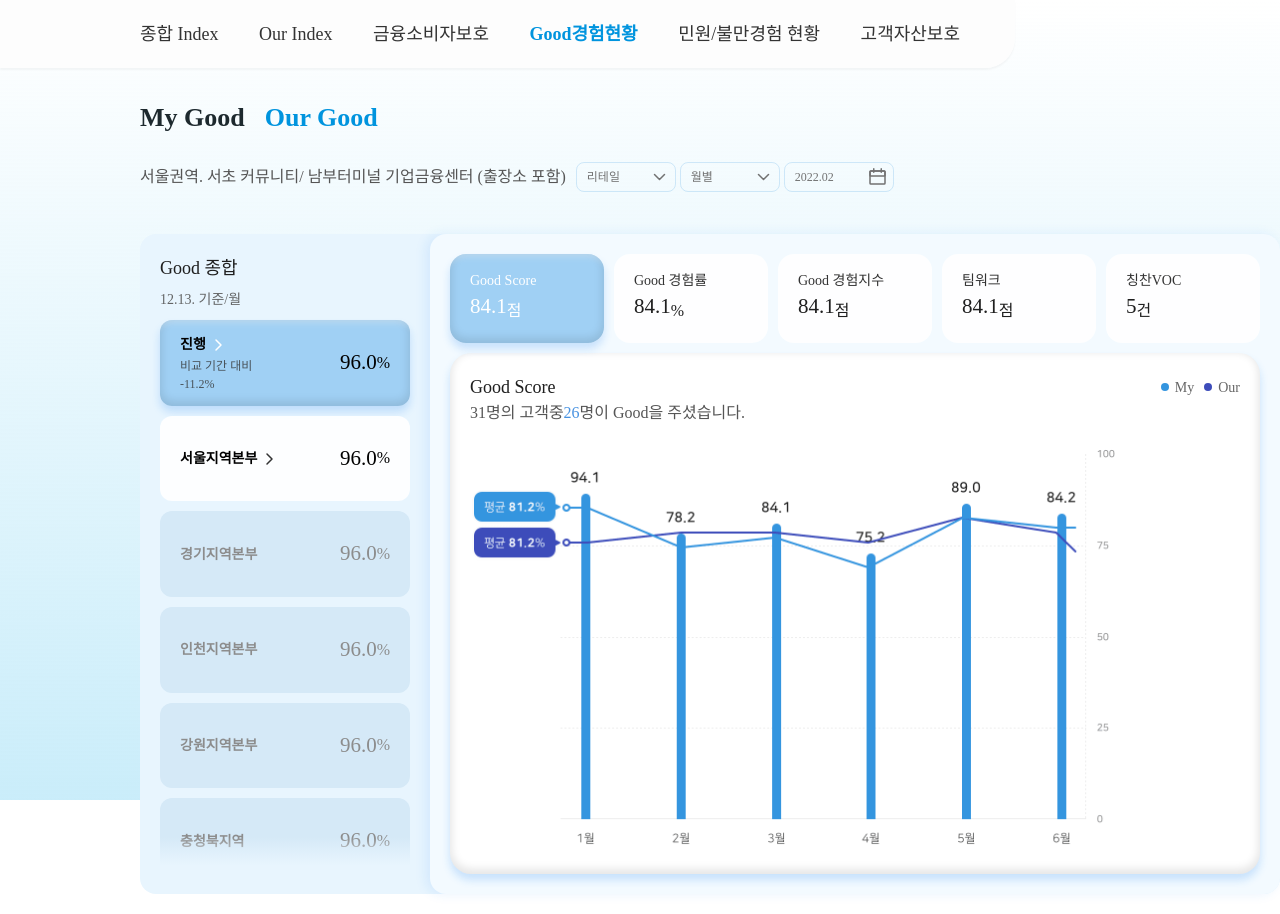
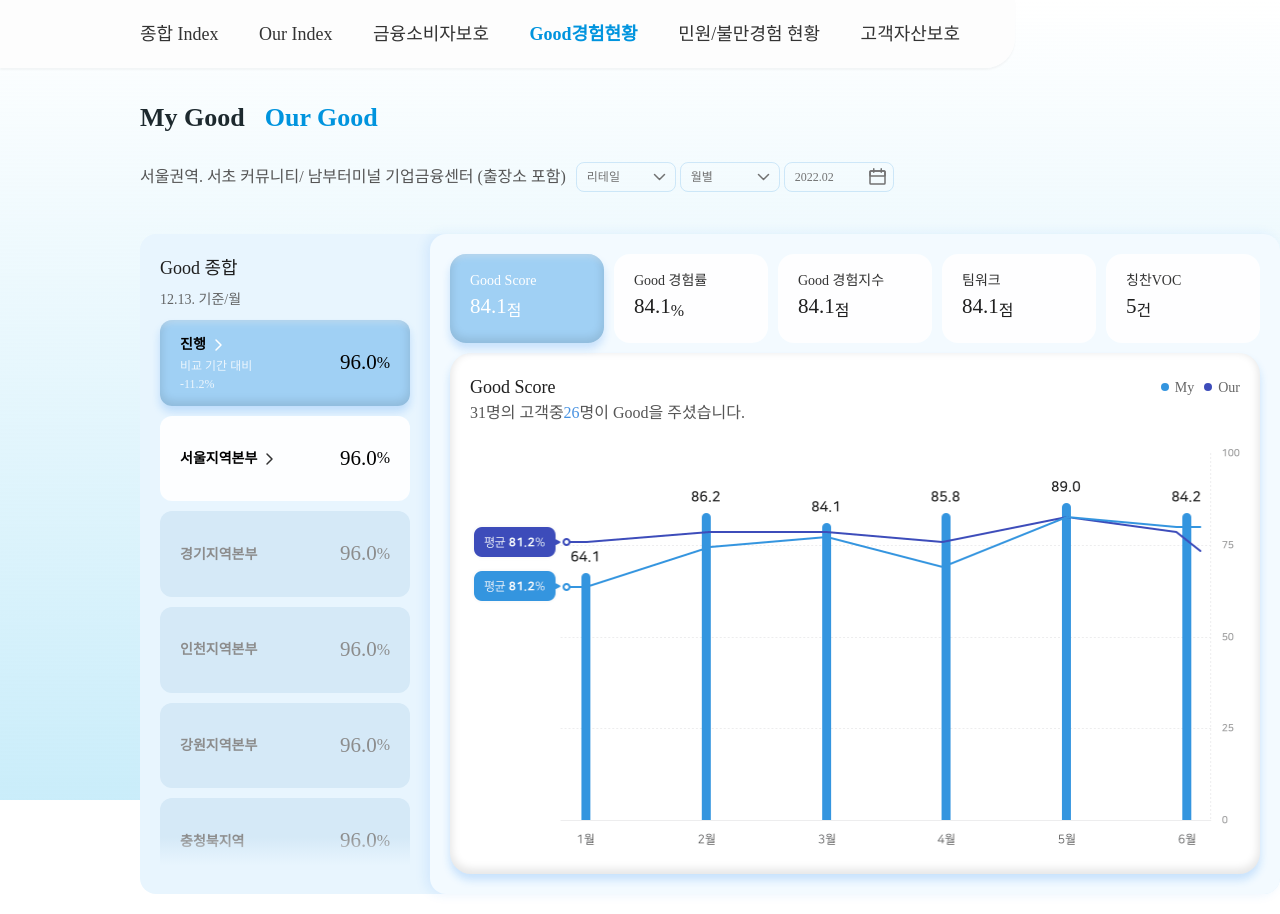
Before and after one commit to csdp0106o2ux/sinhanProject, a React (Create React App) app: page /goodTab2 in a window 1280 px wide. Shown: the top 914 px of the page. Built offline with nearby package versions, Linux system fonts and the light colour scheme.

Commit message:
feat: add handler inside goodTab2 pages

```diff
--- a/src/components/scoreGraphCard/ScoreGraphCard.jsx
+++ b/src/components/scoreGraphCard/ScoreGraphCard.jsx
@@ -2,6 +2,7 @@ import React from 'react';
 import { styled } from 'styled-components';
 
 import GraphImage from '../../assets/images/goodScoreGraph.png';
+import GraphImageAll from '../../assets/images/goodScoreGraph2.png';
 
 const Container = styled.div`
     margin-right: 10px;
@@ -47,9 +48,8 @@ const SubText = styled.span`
 `;
 
 const Graph = styled.img`
-    width: 645px;
+    width: ${(props) => (props.goodTab2 ? '770px' : '645px')};
     height: 406px;
-    object-fit: contain;
 `;
 
 const FlexWrap = styled.div`
@@ -103,7 +103,7 @@ const ScoreGraphCard = (props) => {
                 <SubText pictonBlue>26</SubText>
                 <SubText>명이 Good을 주셨습니다.</SubText>
             </SubTextWrap>
-            <Graph src={GraphImage} />
+            {props.status === '진행' ? <Graph goodTab2={props.goodTab2} src={GraphImageAll} /> : <Graph goodTab2={props.goodTab2} src={GraphImage} />}
         </Container>
     );
 };
--- a/src/pages/goodTab2/components/areaCard/AreaCard.jsx
+++ b/src/pages/goodTab2/components/areaCard/AreaCard.jsx
@@ -46,7 +46,7 @@ const SubText = styled.p`
     font-style: normal;
     line-height: 1.5;
     letter-spacing: normal;
-    color: ${(props) => (props.checked ? '#333' : '#fff')};
+    color: ${(props) => (props.checked ? '#fff' : '#333')};
 `;
 
 const RateWrap = styled.div`
@@ -68,7 +68,7 @@ const RateText = styled.span`
 
 const AreaCard = (props) => {
     return (
-        <Container checked={props.checked} disabled={props.disabled}>
+        <Container checked={props.checked} disabled={props.disabled} onClick={props.onClick}>
             <FlexWrap>
                 <TitleWrap>
                     <Title checked={props.checked} disabled={props.disabled}>
--- a/src/pages/goodTab2/index.jsx
+++ b/src/pages/goodTab2/index.jsx
@@ -15,6 +15,7 @@ const GoodTab2 = () => {
     const [areaData, setAreaData] = useState([]);
     const [score, setScore] = useState([]);
     const [keywordToggle, setKeywordToggle] = useState(false);
+    const [selectTab, setSelectTab] = useState('진행');
 
     const dummyData = [
         {
@@ -150,7 +151,35 @@ const GoodTab2 = () => {
                             <ScoreTitle>Good 종합</ScoreTitle>
                             <DateText>12.13. 기준/월</DateText>
                             {areaData.map((item) => (
-                                <AreaCard key={item.id} id={item.id} title={item.title} disabled={item.disabled} checked={item.checked} />
+                                <AreaCard
+                                    key={item.id}
+                                    id={item.id}
+                                    title={item.title}
+                                    disabled={item.disabled}
+                                    checked={item.checked}
+                                    onClick={() => {
+                                        setAreaData(
+                                            areaData.map((list) => {
+                                                if (item.disabled === false && item.id === list.id) {
+                                                    setSelectTab(list.title);
+                                                    return {
+                                                        ...list,
+                                                        checked: true,
+                                                    };
+                                                }
+                                                if (item.disabled === false && item.id !== list.id) {
+                                                    return {
+                                                        ...list,
+                                                        checked: false,
+                                                    };
+                                                }
+                                                return {
+                                                    ...list,
+                                                };
+                                            })
+                                        );
+                                    }}
+                                />
                             ))}
                             <OpacityWrap />
                         </ScoreAreaWrap>
@@ -185,7 +214,7 @@ const GoodTab2 = () => {
                                     />
                                 ))}
                             </ScoreCardWrap>
-                            <ScoreGraphCard goodTab2 />
+                            <ScoreGraphCard status={selectTab} goodTab2 />
                         </GoodScoreWrap>
                     </ScoreWrap>
                     <NoticeWrap>
```
Also changed, not shown: src/assets/images/goodScoreGraph2.png (added).
